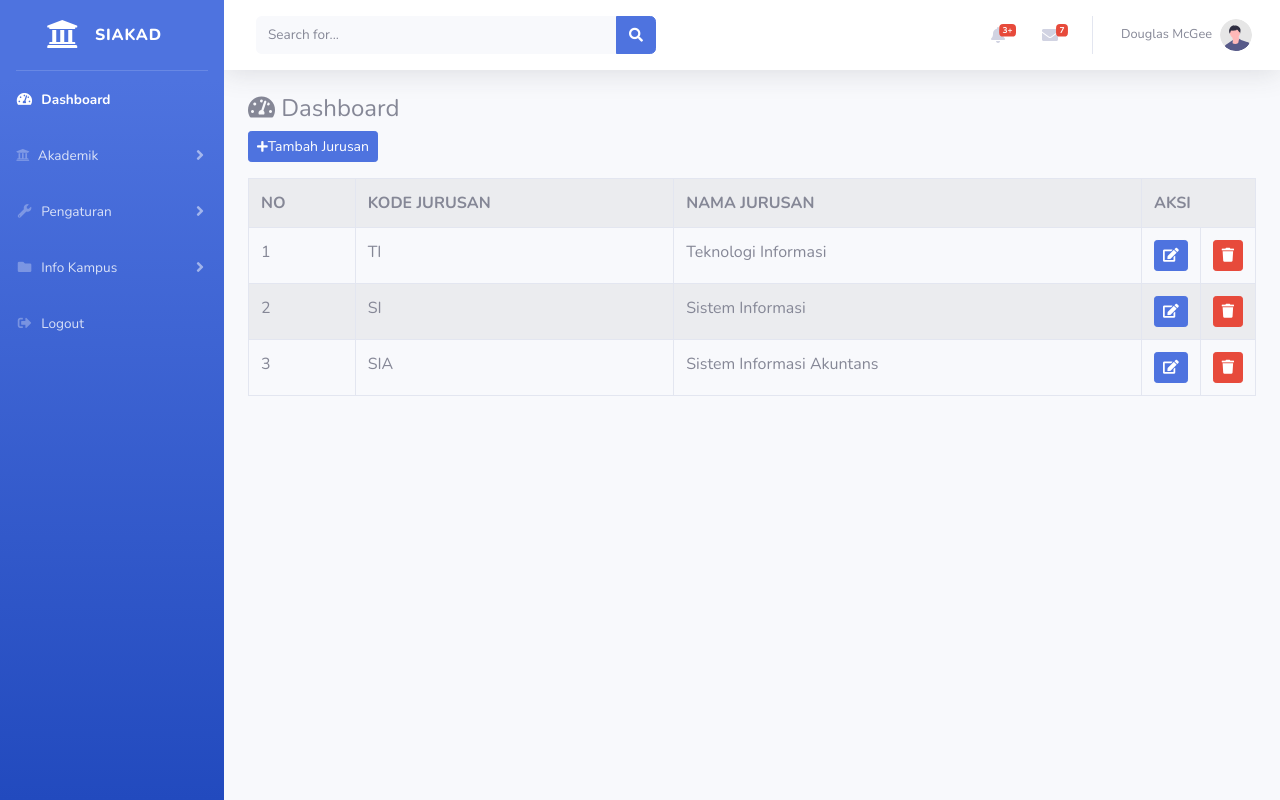
After one commit to andarutr/sistem-informasi-akademik, a CodeIgniter app: page /sistem-informasi-akademik/administrator/jurusan in a window 1280 px wide. The commit adds this page. Run offline with CodeIgniter, Linux system fonts and the light colour scheme; data comes from the database, SQL or seed files in the repository; both versions use the stored data as it was after the commit.

Commit message:
Day 2 : Jurusan

```diff
--- a/application/config/autoload.php
+++ b/application/config/autoload.php
@@ -132,4 +132,4 @@ $autoload['language'] = array();
 |
 |	$autoload['model'] = array('first_model' => 'first');
 */
-$autoload['model'] = array('login_model','user_model');
+$autoload['model'] = array('login_model','user_model','jurusan_model');
--- /dev/null
+++ b/application/controllers/administrator/jurusan.php
@@ -0,0 +1,87 @@
+<?php
+
+class Jurusan extends CI_Controller{
+	public function _rules(){
+		$this->form_validation->set_rules('kode_jurusan', 'Kode Jurusan', 'required', ['required' => 'Kode jurusan harus diisi!']);
+		$this->form_validation->set_rules('nama_jurusan', 'Nama Jurusan', 'required', ['required' => 'Nama jurusan harus diisi!']);
+	}
+
+	public function index(){
+		$data['jurusan'] = $this->jurusan_model->tampil_data()->result();
+
+		$this->load->view('templates_administrator/header');
+		$this->load->view('templates_administrator/sidebar');
+		$this->load->view('administrator/jurusan', $data);
+		$this->load->view('templates_administrator/footer');
+	}
+
+	public function input(){
+		$data = array(
+			'id_jurusan' => set_value('id_jurusan'),
+			'kode_jurusan' => set_value('kode_jurusan'),
+			'nama_jurusan' => set_value('nama_jurusan')
+		);
+
+		$this->load->view('templates_administrator/header');
+		$this->load->view('templates_administrator/sidebar');
+		$this->load->view('administrator/jurusan_form', $data);
+		$this->load->view('templates_administrator/footer');
+	}
+
+	public function input_aksi(){
+		$this->_rules();
+
+		if($this->form_validation->run() == FALSE){
+			$this->input();
+		}else{
+			$data = array(
+				'kode_jurusan' => $this->input->post('kode_jurusan', TRUE),
+				'nama_jurusan' => $this->input->post('nama_jurusan', TRUE)
+			);
+
+			$this->jurusan_model->input_data($data);
+			$this->session->set_flashdata('pesan', '<div class="alert alert-primary">Data jurusan berhasil ditambahkan!</div>');
+			redirect('administrator/jurusan');
+		}
+	}
+
+	public function update($id){
+		$where = array(
+			'id_jurusan' => $id
+		);
+
+		$data['jurusan'] = $this->jurusan_model->edit_data($where, 'jurusan')->result();
+
+		$this->load->view('templates_administrator/header');
+		$this->load->view('templates_administrator/sidebar');
+		$this->load->view('administrator/jurusan_update', $data);
+		$this->load->view('templates_administrator/footer');
+	}
+
+	public function update_aksi(){
+		$id = $this->input->post('id_jurusan');
+		$kode_jurusan = $this->input->post('kode_jurusan');
+		$nama_jurusan = $this->input->post('nama_jurusan');
+
+		$data = array(
+			'kode_jurusan' => $kode_jurusan,
+			'nama_jurusan' => $nama_jurusan
+		);
+
+		$where = array(
+			'id_jurusan' => $id
+		);
+
+		$this->jurusan_model->update_data($where, $data, 'jurusan');
+		$this->session->set_flashdata('pesan', '<div class="alert alert-info">Data jurusan berhasil diperbarui!</div>');
+		redirect('administrator/jurusan');
+	}
+
+	public function delete($id){
+		$where = array('id_jurusan' => $id);
+
+		$this->jurusan_model->hapus_data($where, 'jurusan');
+		$this->session->set_flashdata('pesan', '<div class="alert alert-danger">Data jurusan berhasil dihapus!</div>');
+		redirect('administrator/jurusan');
+	}
+}
--- /dev/null
+++ b/application/models/jurusan_model.php
@@ -0,0 +1,25 @@
+<?php
+
+class Jurusan_model extends CI_Model{
+	public function tampil_data(){
+		return $this->db->get('jurusan');
+	}
+
+	public function input_data($data){
+		$this->db->insert('jurusan', $data);
+	}
+
+	public function edit_data($where, $table){
+		return $this->db->get_where($table, $where);
+	}
+
+	public function update_data($where, $data, $table){
+		$this->db->where($where);
+		$this->db->update($table, $data);
+	}
+
+	public function hapus_data($where, $table){
+		$this->db->where($where);
+		$this->db->delete($table);
+	}
+}
--- /dev/null
+++ b/application/views/administrator/jurusan.php
@@ -0,0 +1,34 @@
+<div class="container-fluid">
+	<h4>
+        <i class="fas fa-tachometer-alt"></i> Dashboard
+    </h4>
+
+    <a href="<?= base_url('administrator/jurusan/input') ?>" class="btn btn-sm btn-primary mb-3"><i class="fas fa-sm fa-plus"></i>Tambah Jurusan</a>
+
+    <?= $this->session->flashdata('pesan') ?>
+
+    <table class="table table-bordered table-striped table-hover">
+    	<tr>
+    		<th>NO</th>
+    		<th>KODE JURUSAN</th>
+    		<th>NAMA JURUSAN</th>
+    		<th colspan="2">AKSI</th>
+    	</tr>
+
+    	<?php
+    	$i = 1;
+    	foreach($jurusan as $jrs) : ?>
+    	<tr>
+    		<td><?= $i++ ?></td>
+    		<td><?= $jrs->kode_jurusan ?></td>
+    		<td><?= $jrs->nama_jurusan ?></td>
+    		<td width="20px">
+    			<a href="<?= base_url('administrator/jurusan/update/').$jrs->id_jurusan ?>" class="btn btn-sm btn-primary"><i class="fa fa-edit"></i></a>
+    		</td>
+    		<td width="20px">
+    			<a href="<?= base_url('administrator/jurusan/delete/').$jrs->id_jurusan ?>" class="btn btn-sm btn-danger"><i class="fa fa-trash"></i></a>
+    		</td>
+    	</tr>
+    	<?php endforeach; ?>
+    </table>
+</div>
--- a/application/views/templates_administrator/sidebar.php
+++ b/application/views/templates_administrator/sidebar.php
@@ -34,7 +34,7 @@
                 <div id="collapseTwo" class="collapse" aria-labelledby="headingTwo" data-parent="#accordionSidebar">
                     <div class="bg-white py-2 collapse-inner rounded">
                         <h6 class="collapse-header">Sub Menu:</h6>
-                        <a class="collapse-item" href="buttons.html">Jurusan</a>
+                        <a class="collapse-item" href="<?= base_url('administrator/jurusan') ?>">Jurusan</a>
                         <a class="collapse-item" href="cards.html">Program Studi</a>
                         <a class="collapse-item" href="cards.html">Mata Kuliah</a>
                         <a class="collapse-item" href="cards.html">Mahasiswa</a>
```
Also changed, not shown: application/views/administrator/jurusan_form.php (added, +19 -0 lines), application/views/administrator/jurusan_update.php (added, +20 -0 lines), sisfo_akademik.sql (+34 -1 lines).
